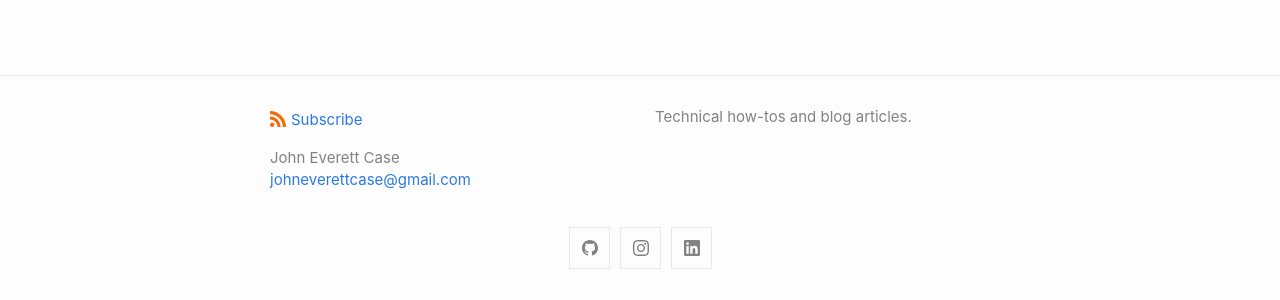
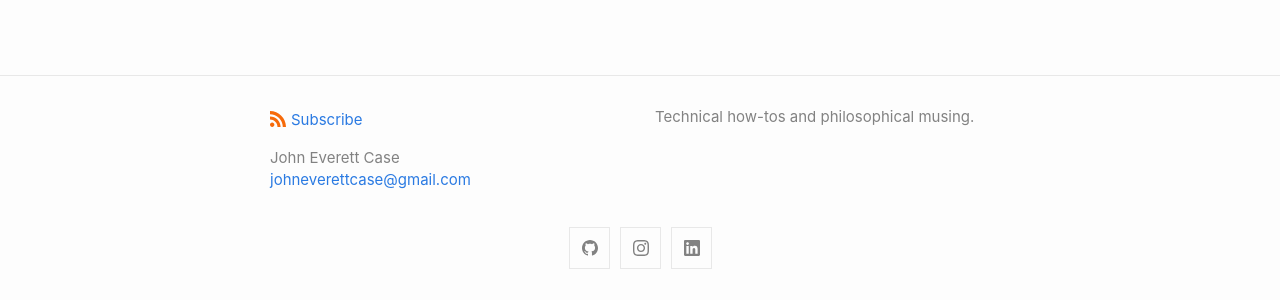
Before and after one commit to johnnycase/johnnycase.github.io, a Jekyll site: the page built from index.md, in a window 1280 px wide. Shown: the part 596-896 px from the top of the page. Built offline with Jekyll 4.4.1, drawn with Linux system fonts in a browser that asks for light colours.

Commit message:
Update _config.yml

```diff
--- a/_config.yml
+++ b/_config.yml
@@ -3,7 +3,7 @@ author:
   name: John Everett Case
   email: johneverettcase@gmail.com
 description: > # this means to ignore newlines until "show_excerpts:"
-  Technical how-tos and blog articles.
+  Technical how-tos and philosophical musing.
 
 show_excerpts: false # set to true to show excerpts on the homepage
 
```
